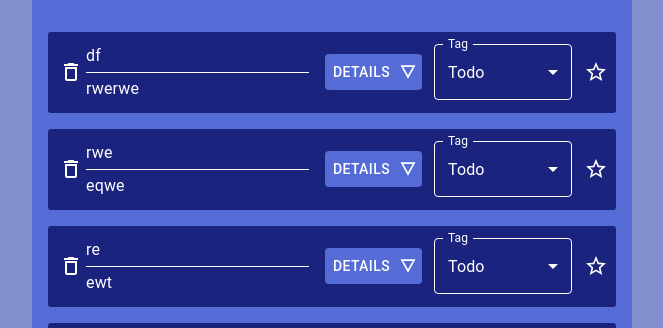
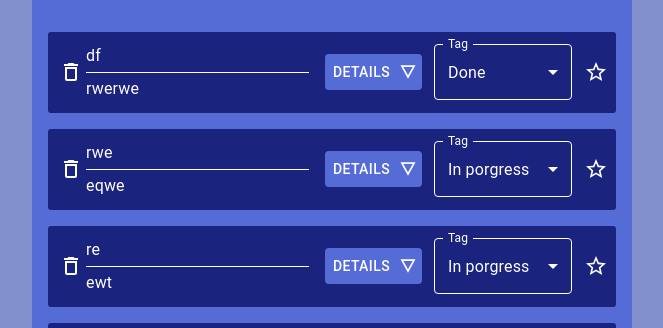
Before and after one commit to jeron1moo/todo, a React (Create React App) app: page / in a window 1280 px wide. Shown: the part 193-521 px from the top of the page, without its empty margins (308-971 px from the left). Built offline with nearby package versions, Linux system fonts and the light colour scheme; data requests are answered from the project's data file.

Commit message:
details tag func

```diff
--- a/db.json
+++ b/db.json
@@ -29,7 +29,7 @@
       "description": "ewt",
       "state": "TODO_INBOX",
       "id": "RFBigq6bQ4O9Ov9Ni0DKh",
-      "tag": "TODO",
+      "tag": "IN_PROGRESS",
       "createdAt": "2021-08-11T10:26:50.665Z"
     },
     {
@@ -37,7 +37,7 @@
       "description": "eqwe",
       "state": "TODO_INBOX",
       "id": "VcIfWKAI8R-4sq8S0Mo_Z",
-      "tag": "TODO",
+      "tag": "IN_PROGRESS",
       "createdAt": "2021-08-12T08:27:46.224Z"
     },
     {
@@ -45,7 +45,7 @@
       "description": "rwerwe",
       "state": "TODO_INBOX",
       "id": "B1O0rRHU5aiAxX2PX9xW0",
-      "tag": "TODO",
+      "tag": "DONE",
       "createdAt": "2021-08-12T08:28:00.481Z"
     }
   ]
--- a/src/components/DetailsPage/DetailsPage.jsx
+++ b/src/components/DetailsPage/DetailsPage.jsx
@@ -7,7 +7,7 @@ import CloseIcon from '@material-ui/icons/Close';
 import { useHistory } from 'react-router-dom';
 import useTheme from '../../hooks/useTheme';
 import useStyles from './styles';
-import { useArchiveTodo, useTodo } from '../../hooks/useQueries';
+import { useArchiveTodo, useTagTodo, useTodo } from '../../hooks/useQueries';
 import TodoTag from '../TodoTag';
 import EditTodo from '../EditTodo';
 import Modal from '../Modal';
@@ -17,6 +17,8 @@ export const DetailsPage = ({ match }) => {
   const history = useHistory();
   const { onApplyTheme } = useTheme();
   const { archiveTodo } = useArchiveTodo();
+  const { tagTodo } = useTagTodo();
+
   const { data, isLoading, isError } = useTodo(match.params.id);
 
   const handleClose = () => {
@@ -30,6 +32,10 @@ export const DetailsPage = ({ match }) => {
 
   const getDate = (date) => {
     return date.substring(0, 16);
+  };
+
+  const handeChangeTag = ({ id }, e) => {
+    tagTodo({ id, tag: e.target.value });
   };
 
   if (isLoading) {
@@ -98,10 +104,10 @@ export const DetailsPage = ({ match }) => {
         disabled
       />
       <TodoTag
-        id={data.id}
         tag={data.tag}
         disabled
         className={classes.detailsTag}
+        tagTodo={(e) => handeChangeTag(data, e)}
       />
       <Modal
         modalName="Edit Todo"
```
